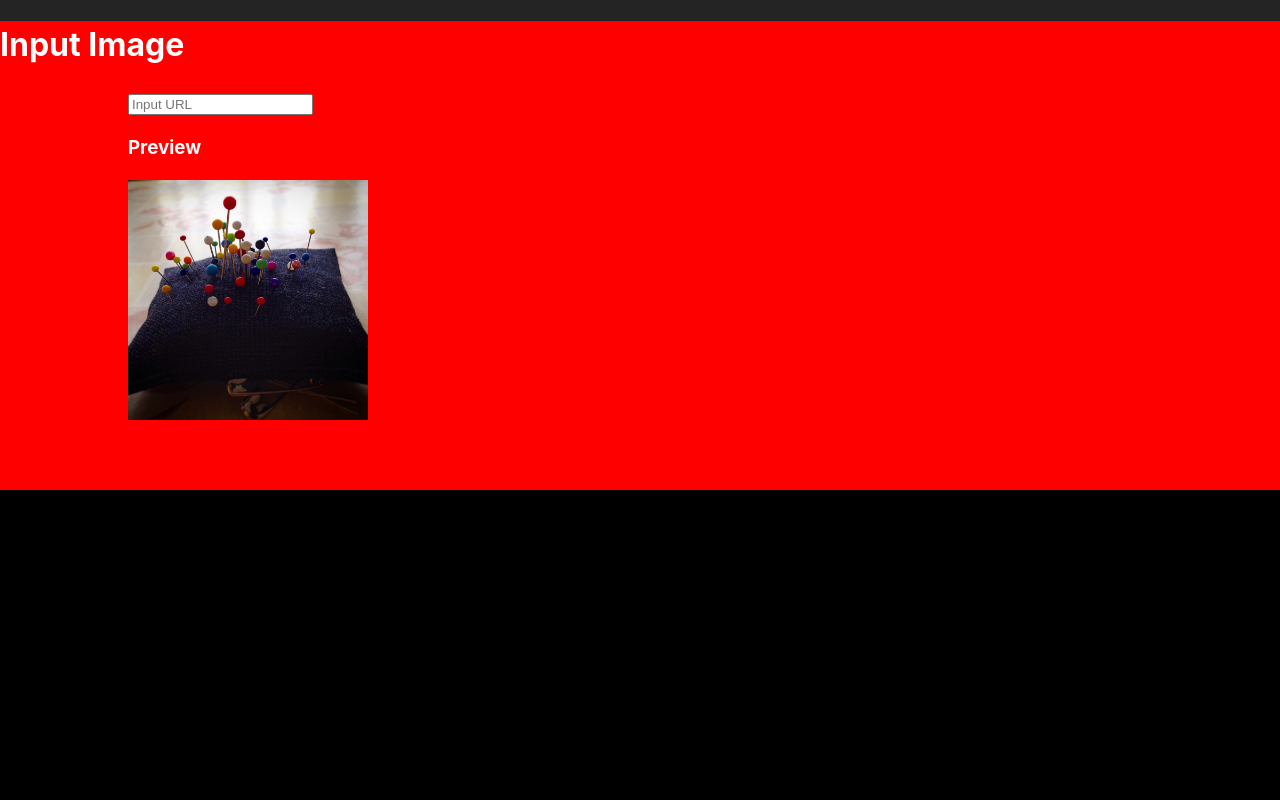
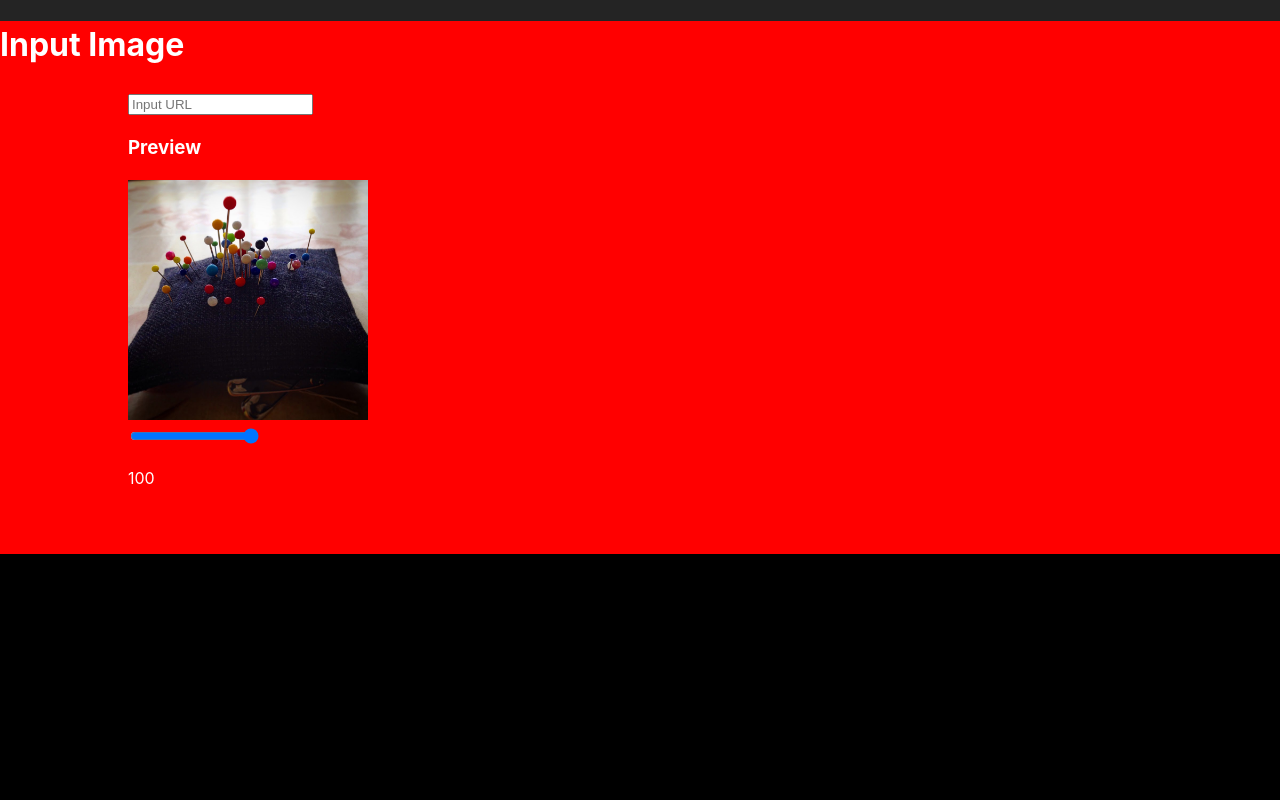
Before and after one commit to LucaDalCorso2004/SimplePhotoEditor, a React (Vite) app: page / in a window 1280 px wide. Shown: the top 800 px of the page. Built offline with nearby package versions, Linux system fonts and the light colour scheme.

Commit message:
created html slider (not working yet)

```diff
--- a/src/App.jsx
+++ b/src/App.jsx
@@ -1,14 +1,19 @@
 import { useState } from "react";
 import "./App.css";
+import { Slider } from "./Slider.jsx";
 
 function App() {
   const [currentURL, setURL] = useState("./src/assets/default.jpg");
+  const [currentFilter, setFilter] = useState(100);
 
   function addImage(url) {
     if (url == "") return;
-
     setURL(url);
   }
+
+  const containerStyle = {
+    filter: `brightness(${currentFilter}%)`,
+  };
 
   return (
     <>
@@ -20,7 +25,16 @@ function App() {
           placeholder="Input URL"
         ></input>
         <h3>Preview</h3>
-        <img className="image" src={currentURL}></img>
+        <img className="image" src={currentURL} style={containerStyle}></img>
+      </div>
+
+      <div className="box">
+        <Slider
+          onChange={(e) => {
+            setFilter(e.target.value);
+          }}
+        />
+        <p>{currentFilter}</p>
       </div>
     </>
   );
--- /dev/null
+++ b/src/Slider.jsx
@@ -0,0 +1,11 @@
+export function Slider(onChange) {
+  return (
+    <input
+      type="range"
+      min="0"
+      max="100"
+      defaultValue="100"
+      onChange={(e) => onChange(e.target.value)}
+    />
+  );
+}
```
